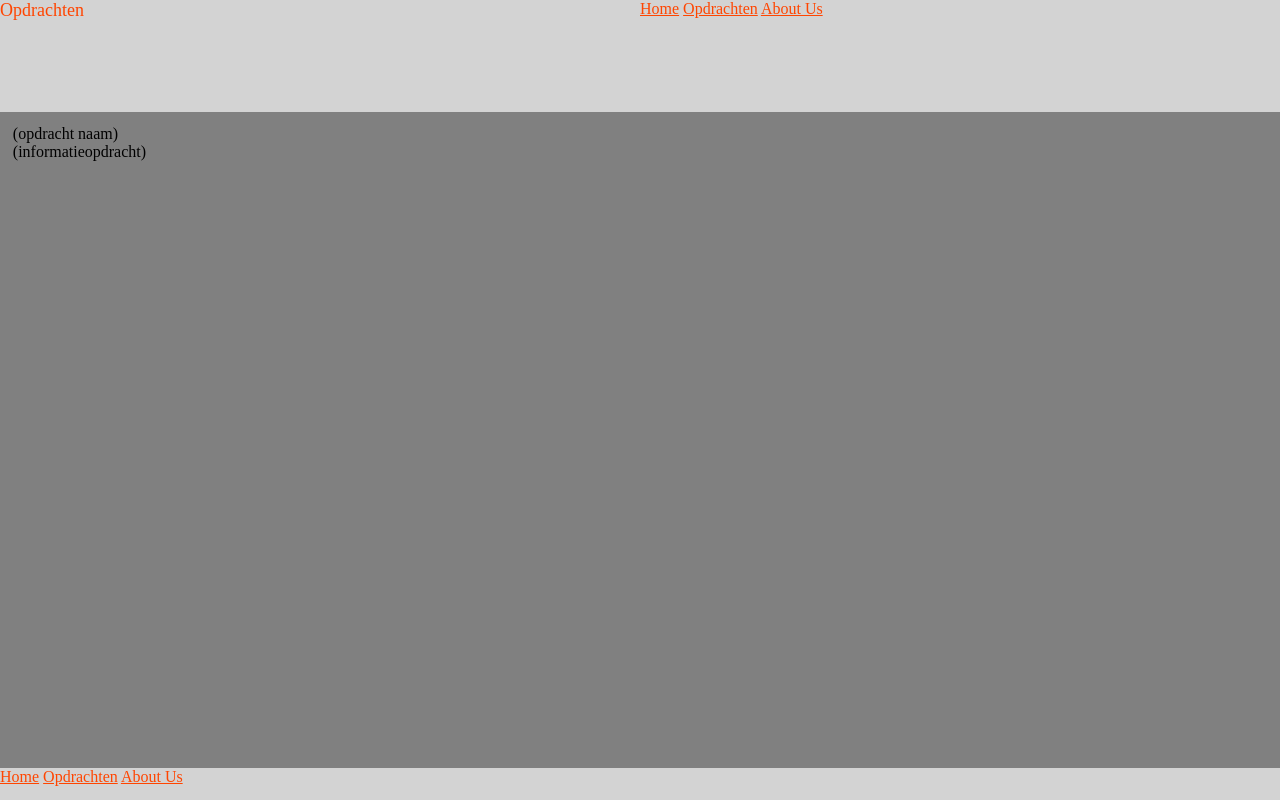
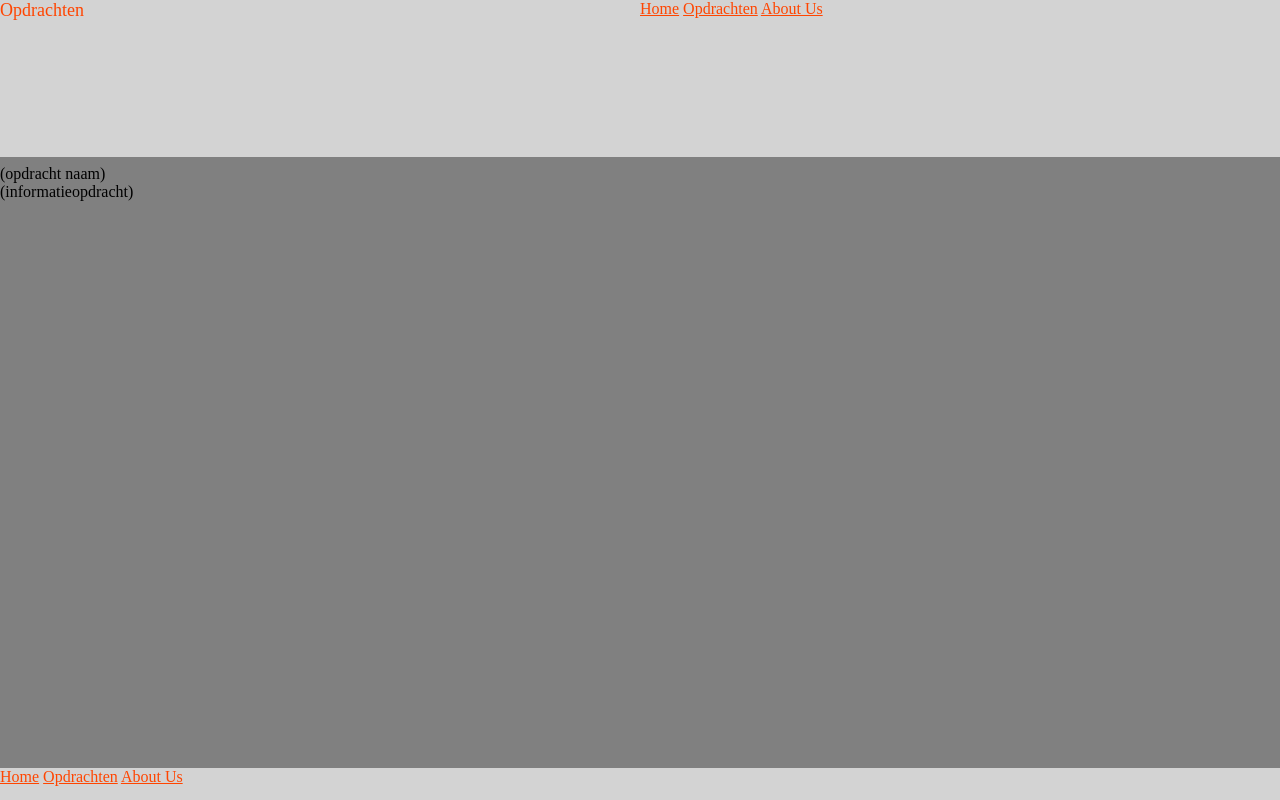
Before and after one commit to JSoekhoe/portfolio, a PHP site: page /opdrachtenpage.php in a window 1280 px wide. Run offline with PHP 8.4, Linux system fonts and the light colour scheme.

Commit message:
grid toegevoed en layout gemaakt en fouten in opdrachten.php herstelt

```diff
--- a/opdrachtenpage.css
+++ b/opdrachtenpage.css
@@ -1,10 +1,22 @@
 *{
+
     margin: 0;
     padding: 0;
-    gap: 1%
+    gap: %
 }
+
+body{
+    background-color: grey;
+    display: grid;
+    grid-template-columns: repeat(2, 1fr);
+    grid-template-rows: 3fr 11fr 1fr;
+    grid-column-gap: 1%;
+    grid-row-gap: 1%;
+}
+
 header {
-    min-height: 14%;
+    display: flex;
+    grid-area: 1 / 1 / 2 / 3;
     position: sticky;
     top: 0;
     width: 100%;
@@ -12,39 +24,44 @@ header {
 }
 
 #welkom {
+    grid-area: 1 / 1 / 2 / 2 ;
     color: orangered;
     font-size: large;
     float: left;
     width: 50%;
 }
+
 a:active {
     font-weight: bold;
 }
+
 a:link {
     color: orangered;
 }
+
 a:visited {
     color: blue;
 }
+
 a:hover {
     color: blue;
 }
 
 header nav {
-    float: right;
+    grid-area: 1 / 2 / 2 / 3;
     right: 0px;
-    width: 50%;
 }
 
+main {
+    display: flex;
+    grid-area: 2 / 1 / 3 / 3;
+    padding: 0%;
+    height: 80%;
 
-main{
-    padding: 1%;
-    height: 80%;
-    background-color:grey;
-    width: 100%;
 }
 
-footer{
+footer {
+    grid-area: 3 / 1 / 4 / 3;
     height: 4%;
     position: absolute;
     width: 100%;
--- a/opdrachtenpage.php
+++ b/opdrachtenpage.php
@@ -21,10 +21,10 @@
                 </article>
             </section>
         </main>
-        <footer>
-                <a href="homepage.php">Home</a>
-                <a href="opdrachtenpage.php">Opdrachten</a>
-                <a href="aboutuspage.php">About Us</a>
-        </footer>
-    <body>
+    </body>
+    <footer>
+        <a href="homepage.php">Home</a>
+        <a href="opdrachtenpage.php">Opdrachten</a>
+        <a href="aboutuspage.php">About Us</a>
+    </footer>
  </html>
```
